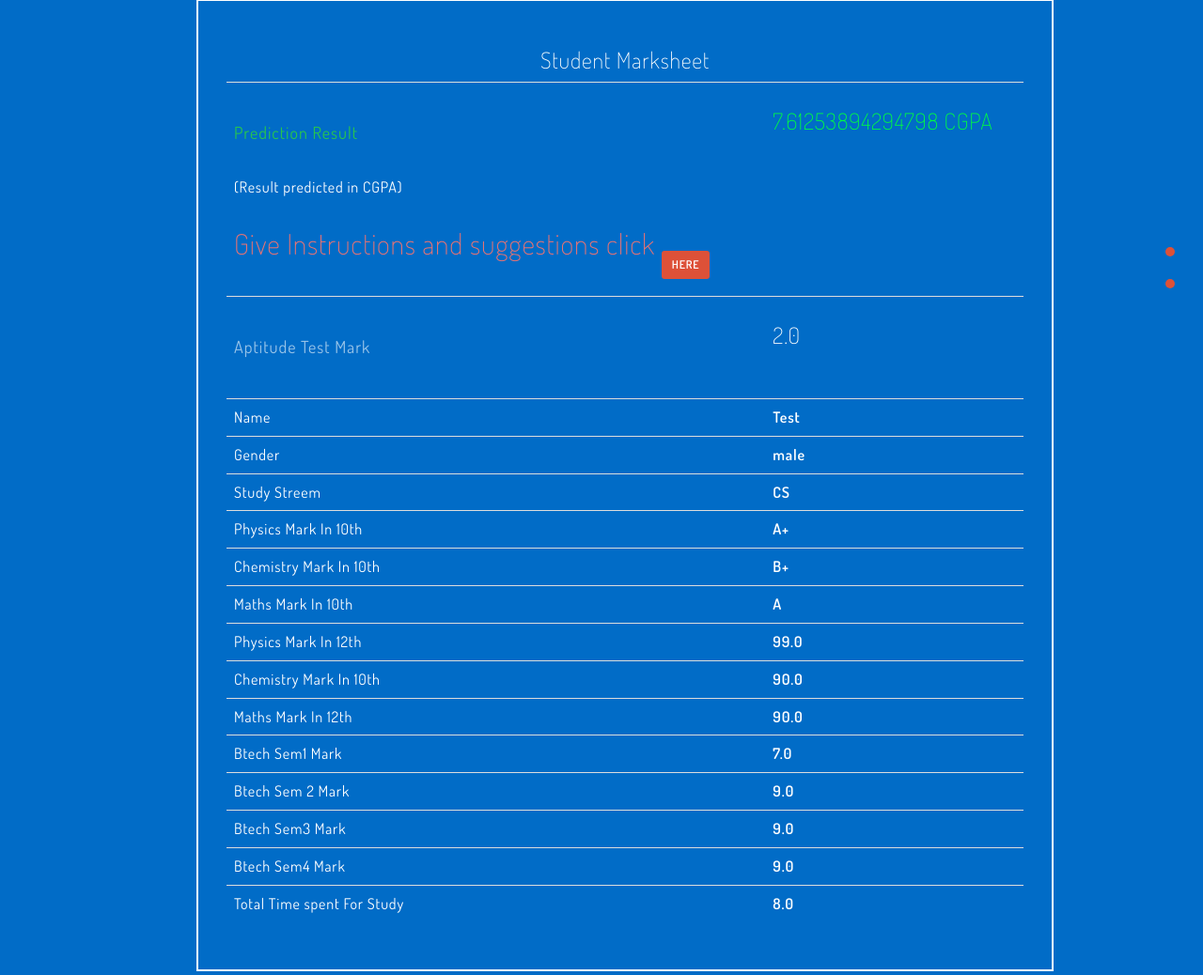
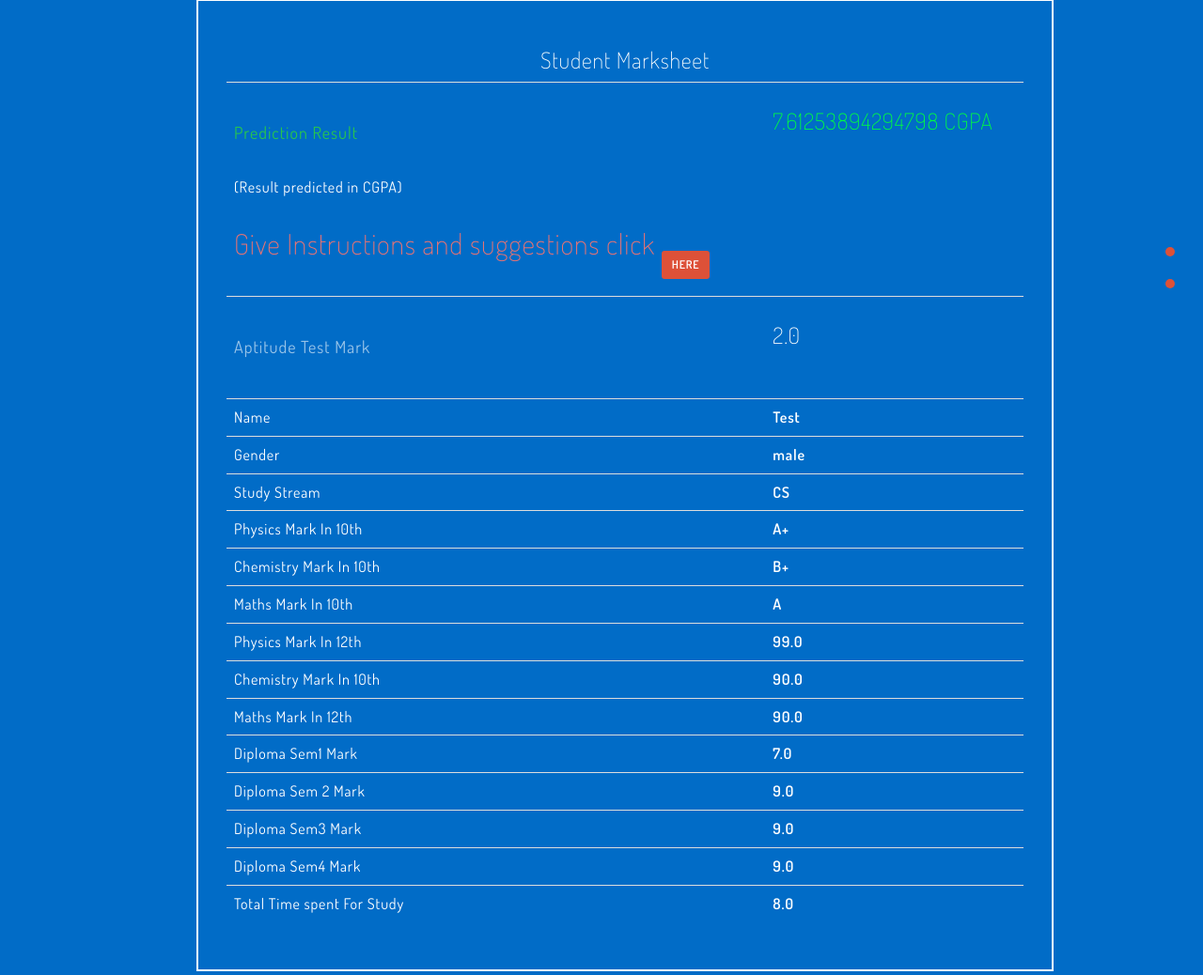
Before and after one commit to pramodthundathil/Mark_analyse, a Django app: page /Teacher/StudentDeatilsView/4 in a window 1280 px wide. Shown: the part 81-1119 px from the top of the page at 94% size. Run offline with Django 3.2, Linux system fonts and the light colour scheme; data comes from the database, SQL or seed files in the repository; both versions use the stored data as it was after the commit; parts of the project's set-up code (start-up, migrations or seed data) failed here and were passed over; some libraries are stand-ins or nearby versions.

Commit message:
typo fix

```diff
--- a/templates/bookaddteacher.html
+++ b/templates/bookaddteacher.html
@@ -34,9 +34,9 @@
   <label for="">Author:</label><br>
 
   {% elif fields.label == "Descrioption" %}
-  <label for="">Discription:</label><br>
+  <label for="">Description:</label><br>
   {% elif fields.label == "Strem" %}
-  <label for="">Streem:</label><br>
+  <label for="">Stream:</label><br>
 
   {% else %}
   {{fields.label}}: <br>
--- a/templates/studentsingleview.html
+++ b/templates/studentsingleview.html
@@ -40,7 +40,7 @@
             <th>{{data.gender}}</th>
         </tr>
         <tr>
-            <td>Study Streem</td>
+            <td>Study Stream</td>
             <th>{{data.btech_branch}}</th>
         </tr>
 
@@ -70,19 +70,19 @@
             <th>{{data.maths_12}}</th>
         </tr>
         <tr>
-            <td>Btech Sem1 Mark</td>
+            <td>Diploma Sem1 Mark</td>
             <th>{{data.btech_sem1}}</th>
         </tr>
         <tr>
-            <td>Btech Sem 2 Mark</td>
+            <td>Diploma Sem 2 Mark</td>
             <th>{{data.btech_sem2}}</th>
         </tr>
         <tr>
-            <td>Btech Sem3 Mark</td>
+            <td>Diploma Sem3 Mark</td>
             <th>{{data.btech_sem3}}</th>
         </tr>
         <tr>
-            <td>Btech Sem4 Mark</td>
+            <td>Diploma Sem4 Mark</td>
             <th>{{data.btech_sem4}}</th>
         </tr>
         <tr>
```
Also changed, not shown: templates/markprofile.html (+5 -5 lines), db.sqlite3.
